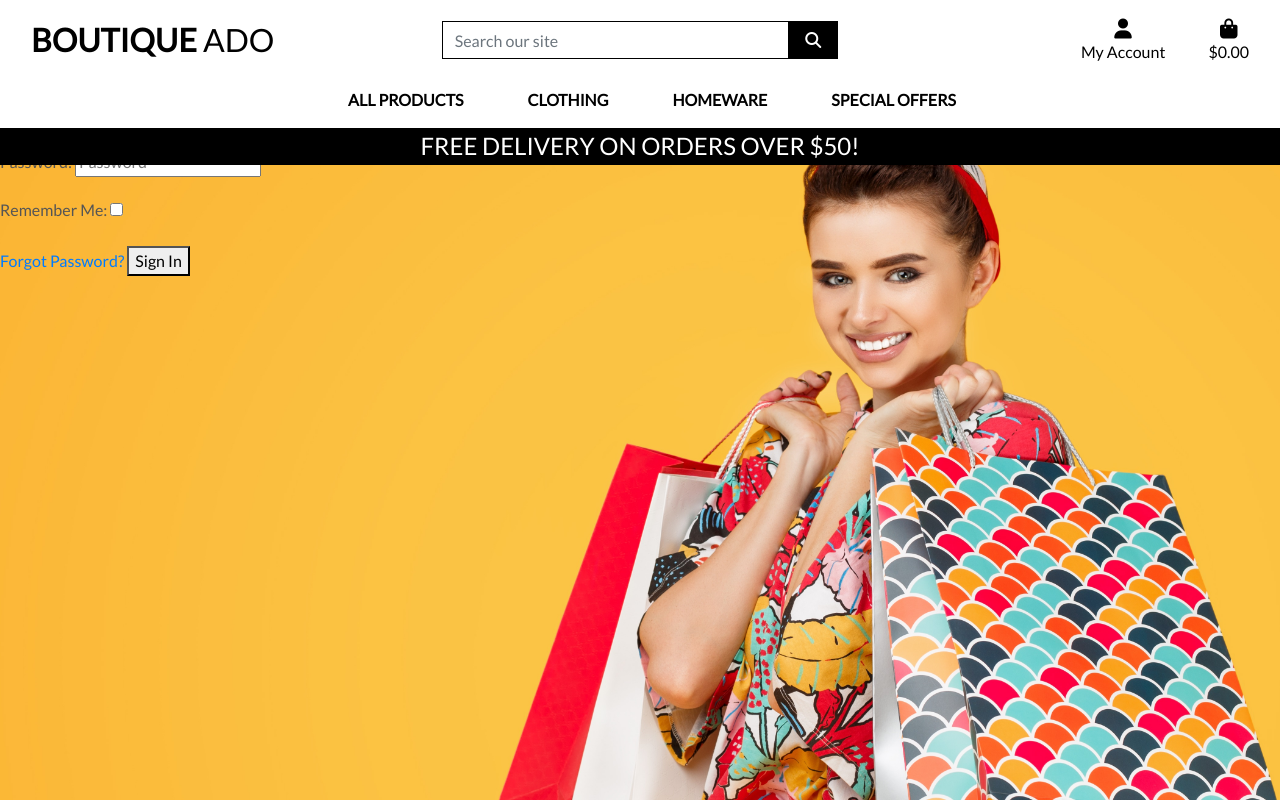
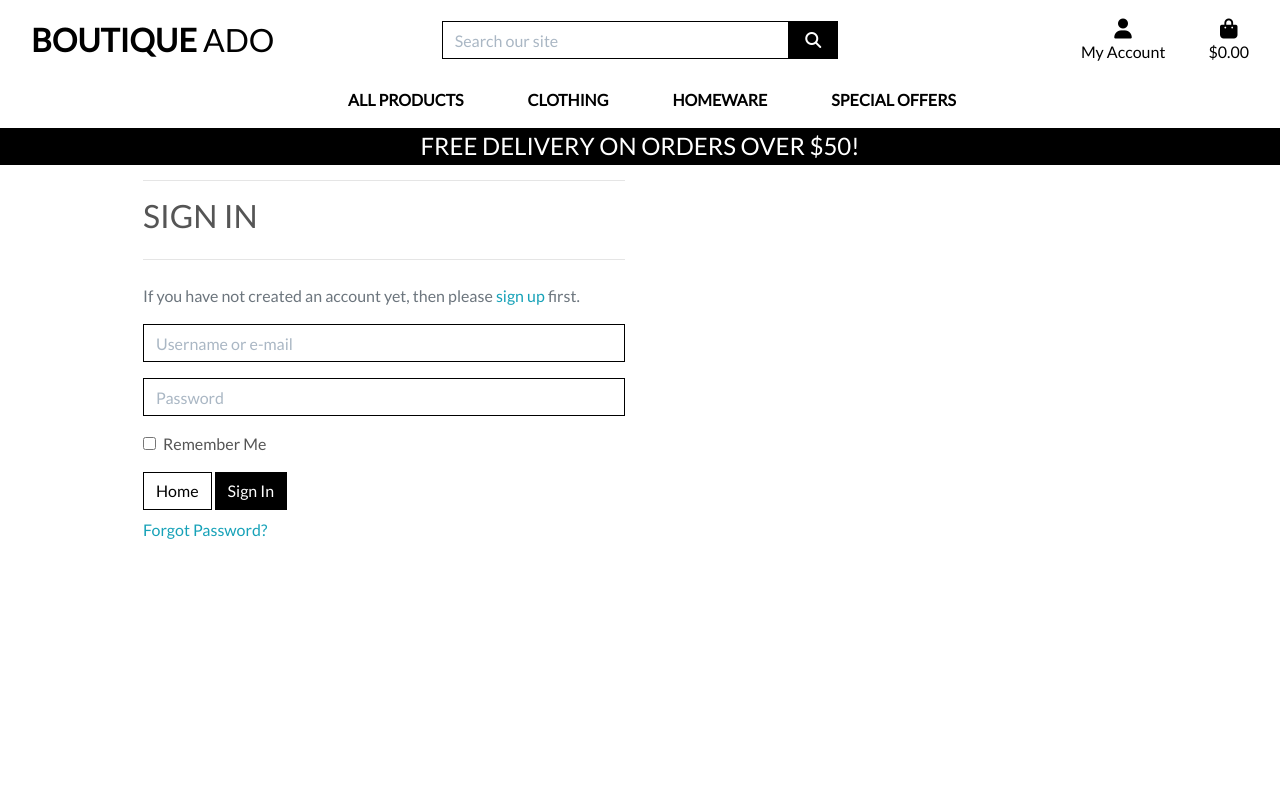
Before and after one commit to tjwjobs/tre-boutique, a Django app: page /accounts/login/ in a window 1280 px wide. Run offline with Django 3.2, Linux system fonts and the light colour scheme; some libraries are stand-ins or nearby versions.

Commit message:
updated allauth templates

```diff
--- a/static/css/base.css
+++ b/static/css/base.css
@@ -102,6 +102,10 @@ a.category-badge > span.badge:hover {
     cursor: pointer;
 }
 
+input[name='q']::placeholder {
+    color: #aab7c4;
+}
+
 /* ------------------------------- bootstrap toasts */
 
 .message-container {
@@ -179,6 +183,60 @@ a.category-badge > span.badge:hover {
   }
 }
 
+/* Allauth form formatting */
+
+.allauth-form-inner-content p {
+    margin-top: 1.5rem; /* mt-4 */
+    color: #6c757d; /* text-secondary */
+}
+
+.allauth-form-inner-content input {
+    border-color: #000;
+    border-radius: 0;
+}
+
+.allauth-form-inner-content label:not([for='id_remember']) {
+    display: none;
+}
+
+.allauth-form-inner-content input::placeholder {
+    color: #aab7c4;
+}
+
+.allauth-form-inner-content button,
+.allauth-form-inner-content input[type='submit'] {
+	/* btn */
+	display: inline-block;
+    font-weight: 400;
+    color: #fff;
+    text-align: center;
+    vertical-align: middle;
+    -webkit-user-select: none;
+    -moz-user-select: none;
+    -ms-user-select: none;
+    user-select: none;
+    background-color: #000;
+    border: 1px solid #000;
+    padding: .375rem .75rem;
+    font-size: 1rem;
+    line-height: 1.5;
+    border-radius: 0;
+
+    /* standard bootstrap btn transitions */
+    transition: color .15s ease-in-out,background-color .15s ease-in-out,border-color .15s ease-in-out,box-shadow .15s ease-in-out;
+}
+
+.allauth-form-inner-content button:hover,
+.allauth-form-inner-content input[type='submit']:hover {
+	color: #fff;
+    background-color: #222;
+    border-color: #222;
+}
+
+.allauth-form-inner-content a {
+	color: #17a2b8; /* text-info */
+}
+
 /* fixed top navbar only on medium and up */
 @media (min-width: 992px) {
     .fixed-top-desktop-only {
--- a/templates/allauth/account/account_inactive.html
+++ b/templates/allauth/account/account_inactive.html
@@ -4,8 +4,10 @@
 
 {% block head_title %}{% trans "Account Inactive" %}{% endblock %}
 
-{% block content %}
-<h1>{% trans "Account Inactive" %}</h1>
+{% block inner_content %}
+<hr>
+<h2 class="logo-font mb-4">{% trans "Account Inactive" %}</h2>
+<hr>
 
 <p>{% trans "This account is inactive." %}</p>
 {% endblock %}
--- a/templates/allauth/account/base.html
+++ b/templates/allauth/account/base.html
@@ -1 +1,15 @@
 {% extends "base.html" %}
+
+{% block content %}
+    <div class="container header-container">
+        <div class="overlay"></div>
+        <div class="row">
+            <div class="col-12 col-md-6">
+                <div class="allauth-form-inner-content">
+                    {% block inner_content %}
+                    {% endblock %}
+                </div>
+            </div>
+        </div>
+    </div>
+{% endblock %}
--- a/templates/allauth/account/email_confirm.html
+++ b/templates/allauth/account/email_confirm.html
@@ -6,8 +6,10 @@
 {% block head_title %}{% trans "Confirm E-mail Address" %}{% endblock %}
 
 
-{% block content %}
-<h1>{% trans "Confirm E-mail Address" %}</h1>
+{% block inner_content %}
+<hr>
+<h2 class="logo-font mb-4">{% trans "Confirm E-mail Address" %}</h2>
+<hr>
 
 {% if confirmation %}
 
--- a/templates/allauth/account/login.html
+++ b/templates/allauth/account/login.html
@@ -5,9 +5,11 @@
 
 {% block head_title %}{% trans "Sign In" %}{% endblock %}
 
-{% block content %}
+{% block inner_content %}
 
-<h1>{% trans "Sign In" %}</h1>
+<hr>
+<h2 class="logo-font mb-4">{% trans "Sign In" %}</h2>
+<hr>
 
 {% get_providers as socialaccount_providers %}
 
@@ -35,12 +37,15 @@ for a {{ site_name }} account and sign in below:{% endblocktrans %}</p>
 
 <form class="login" method="POST" action="{% url 'account_login' %}">
   {% csrf_token %}
-  {{ form.as_p }}
+  {{ form|crispy }}
   {% if redirect_field_value %}
   <input type="hidden" name="{{ redirect_field_name }}" value="{{ redirect_field_value }}" />
   {% endif %}
-  <a class="button secondaryAction" href="{% url 'account_reset_password' %}">{% trans "Forgot Password?" %}</a>
+  <a class="btn btn-outline-black rounded-0" href="{% url 'home' %}">Home</a>
   <button class="primaryAction" type="submit">{% trans "Sign In" %}</button>
+  <p class="mt-2">
+    <a class="button secondaryAction" href="{% url 'account_reset_password' %}">{% trans "Forgot Password?" %}</a>
+  </p>
 </form>
 
 {% endblock %}
```
Also changed, not shown: profiles/views.py (+7 -2 lines).
